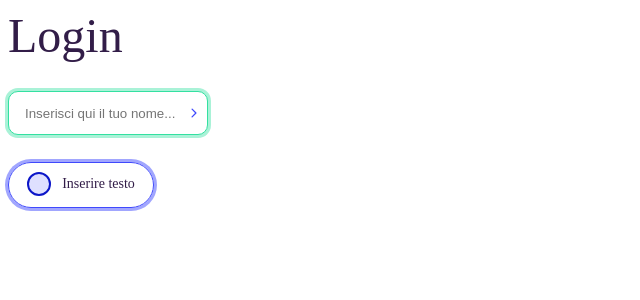
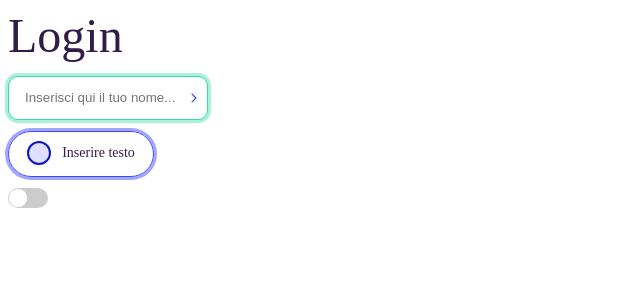
Before and after one commit to CaltonDev/calton-front-v3, a React (Create React App) app: page /login in a window 1280 px wide. Shown: the top 300 px of the page, without its empty margins (0-640 px from the left). Built offline with nearby package versions, Linux system fonts and the light colour scheme.

Commit message:
Feat: first version of switch

```diff
--- /dev/null
+++ b/src/components/Switch/Switch.module.scss
@@ -0,0 +1,77 @@
+@import '@Style/app';
+
+/* Customize the label (the container) */
+.container {
+  display: map-deep-get($checkbox, container, display);
+  position: map-deep-get($checkbox, container, position);
+  padding-left: map-deep-get($checkbox, container, padding-left);
+  margin-bottom: map-deep-get($checkbox, container, margin-bottom);
+  cursor: map-deep-get($checkbox, container, cursor);
+  font-size: map-deep-get($checkbox, container, font-size);
+  -webkit-user-select: map-deep-get($checkbox, container, -webkit-user-select);
+  -moz-user-select: map-deep-get($checkbox, container, -moz-user-select);
+  -ms-user-select: map-deep-get($checkbox, container, -ms-user-select);
+  user-select: map-deep-get($checkbox, container, user-select);
+}
+
+.switch {
+  position: relative;
+  display: inline-block;
+  width: 40px;
+  height: 20px;
+  left: 0px;
+  top: 0px;
+}
+
+.switch input {
+  opacity: 0;
+  width: 0;
+  height: 0;
+}
+
+.slider {
+  position: absolute;
+  cursor: pointer;
+  top: 0;
+  left: 0;
+  right: 0;
+  bottom: 0;
+  background-color: #ccc;
+  -webkit-transition: .4s;
+  transition: .4s;
+}
+
+.slider:before {
+  position: absolute;
+  content: "";
+  width: 17.5px;
+  height: 17.5px;
+  left: 1.25px;
+  top: 1.25px;
+  background-color: white;
+  -webkit-transition: .4s;
+  transition: .4s;
+}
+
+.input:checked + .slider {
+  background-color: #3F49FC;
+}
+
+.input:focus + .slider {
+  box-shadow: 0 0 1px #2196F3;
+}
+
+input:checked + .slider:before {
+  -webkit-transform: translateX(20px);
+  -ms-transform: translateX(20px);
+  transform: translateX(20px);
+}
+
+/* Rounded sliders */
+.slider.round {
+  border-radius: 37.5px;
+}
+
+.slider.round:before {
+  border-radius: 50%;
+}
--- /dev/null
+++ b/src/components/Switch/Switch.tsx
@@ -0,0 +1,27 @@
+import styles from './Switch.module.scss'
+import { SwitchProps } from './Switch.interface'
+import React from 'react'
+import Typography from '../Typography/Typography'
+
+const Switch = ({
+    checked = false,
+    disabled = false,
+    onClick,
+    icon,
+    iconCallback,
+}: SwitchProps) => {
+    return (
+        <label className={styles.switch}>
+            <input
+                className={styles.input}
+                type={'checkbox'}
+                checked={checked}
+                onClick={onClick}
+                disabled={disabled}
+            />
+            <span className={`${styles.slider} ${styles.round}`}></span>
+        </label>
+    )
+}
+
+export default Switch
--- a/src/pages/Login/Login.tsx
+++ b/src/pages/Login/Login.tsx
@@ -6,6 +6,7 @@ import Typography from '../../components/Typography/Typography'
 import Input from '../../components/Input/Input'
 import Checkbox from '../../components/Checkbox/Checkbox'
 import checkbox from '../../components/Checkbox/Checkbox'
+import Switch from '../../components/Switch/Switch'
 
 function Login() {
     const navigate = useNavigate()
@@ -65,6 +66,12 @@ function Login() {
                 hasContainer={true}
                 //subtitle={'Lorem ipsum dolor sit amet'}
             />
+
+            <Switch
+                checked={checked}
+                disabled={false}
+                onClick={() => setChecked(!checked)}
+            />
         </div>
     )
 }
```
Also changed, not shown: src/components/Switch/Switch.interface.ts (added, +8 -0 lines).
